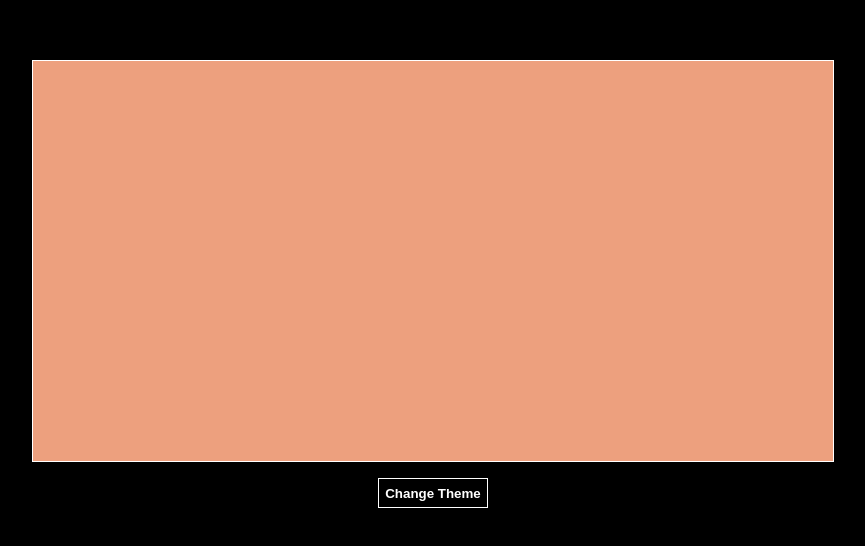
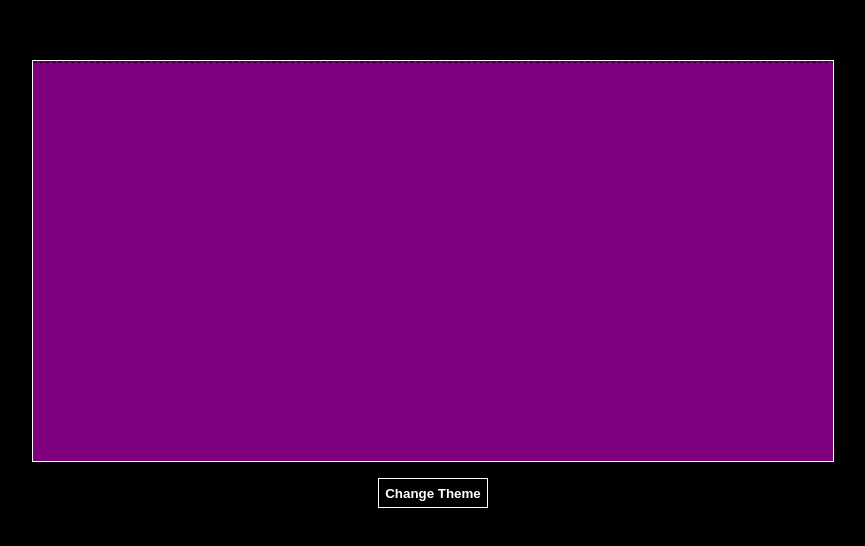
Before and after one commit to mochawoof/clock, a plain HTML site: page clock.html in a window 1280 px wide. Shown: the part 116-662 px from the top of the page, without its empty margins (207-1072 px from the left). Drawn offline with Linux system fonts and the light colour scheme; animation ran at ten frames a second.

Commit message:
fix render sizing

```diff
--- a/clock.html
+++ b/clock.html
@@ -102,48 +102,38 @@
 
     let themes_popup = document.querySelector("#themes_popup");
 
-    function percent_width(canvas_src, percent) {
-        return canvas_src.width * (percent / 100);
+    function get_linear_scale(interval) {
+        return (Date.now() / interval) - Math.trunc(Date.now() / interval);
     }
-    function percent_height(canvas_src, percent) {
-        return canvas_src.height * (percent / 100);
-    }
+
+    let DEFAULT_THEME_COLORS = {
+        bg: "#000",
+        fg: "#fff",
+        accent: "#444",
+
+        font: "sans-serif"
+    };
 
     let themes = [
         {
-            name: "Digital",
-            colors: {
-                bg: "#000",
-                fg: "#fff",
-                accent: "#444",
+            name: "Trippy Wave",
+            colors: DEFAULT_THEME_COLORS,
+            draw: (dest_canvas, dest_ctx) => {
+                dest_ctx.fillStyle = "purple";
+                dest_ctx.fillRect(0, 0, dest_canvas.width, dest_canvas.height);
 
-                font: "sans-serif"
-            },
-            draw: (canvas, ctx) => {
-                let sin = Math.sin(Math.floor(Date.now() / 5000));
-                let hex = sin.toString(16);
-                ctx.fillStyle = "#" + hex.substring(hex.length - 6);
-                ctx.fillRect(0, 0, canvas.width, canvas.height);
-
-                ctx.fillStyle = "#000";
-                for (let i=0; i < 100; i++) {
-                    let time_sin = Math.sin(Math.floor(Date.now() + i / 5000));
-                    ctx.fillRect(percent_width(canvas, i), percent_height(canvas, 50 * time_sin), percent_width(canvas, 1), percent_width(canvas, 1));
+                dest_ctx.fillStyle = "#000";
+                for (let i = 0; i < dest_canvas.width; i++) {
+                    dest_ctx.fillRect(i, Math.sin(i), 1, 1);
                 }
             }
         },
         {
             name: "Analog",
-            colors: {
-                bg: "#000",
-                fg: "#fff",
-                accent: "#444",
-
-                font: "sans-serif"
-            },
-            draw: (canvas, ctx) => {
-                ctx.fillStyle = "red";
-                ctx.fillRect(0, 0, 100, 100);
+            colors: DEFAULT_THEME_COLORS,
+            draw: (dest_canvas, dest_ctx) => {
+                dest_ctx.fillStyle = "red";
+                dest_ctx.fillRect(0, 0, 300, 100);
             }
         }
     ];
@@ -164,6 +154,8 @@
         themes.forEach((theme) => {
             let theme_canvas = document.createElement("canvas");
             theme_canvas.classList.add("theme_canvas");
+            theme_canvas.width = canvas.width;
+            theme_canvas.height = canvas.height;
             theme_canvas.dataset.name = theme.name;
             theme_canvas.title = theme.name;
 
@@ -195,29 +187,33 @@
                     root.style.setProperty("--" + color, value);
                 });
                 ctx.clearRect(0, 0, canvas.width, canvas.height);
+
+                // Force immediate favicon draw
+                last_favicon_draw = 0;
             }
         });
     }
 
     function set_favicon(canvas_src) {
         let temp_canvas = document.createElement("canvas");
+        let temp_ctx = temp_canvas.getContext("2d");
         temp_canvas.width = 16;
         temp_canvas.height = 16;
         let img = new Image();
         img.src = canvas_src.toDataURL();
-
-        let temp_ctx = temp_canvas.getContext("2d");
-        temp_ctx.drawImage(img, 0, 0, temp_canvas.width, temp_canvas.height);
-
-        favicon.href = temp_canvas.toDataURL();
+        img.onload = () => {
+            temp_ctx.drawImage(img, 0, 0, temp_canvas.width, temp_canvas.height);
+            favicon.href = temp_canvas.toDataURL();
+        }
     }
 
-    let favicon_draw_interval = 1000;
+    let FAVICON_DRAW_INTERVAL = 1000;
     let last_favicon_draw = 0;
     function draw_clock() {
         current_theme.draw(canvas, ctx);
-        if (Date.now() > last_favicon_draw + 1000) {
+        if (Date.now() > last_favicon_draw + FAVICON_DRAW_INTERVAL) {
             set_favicon(canvas);
+            last_favicon_draw = Date.now();
         }
         requestAnimationFrame(draw_clock);
     }
```
